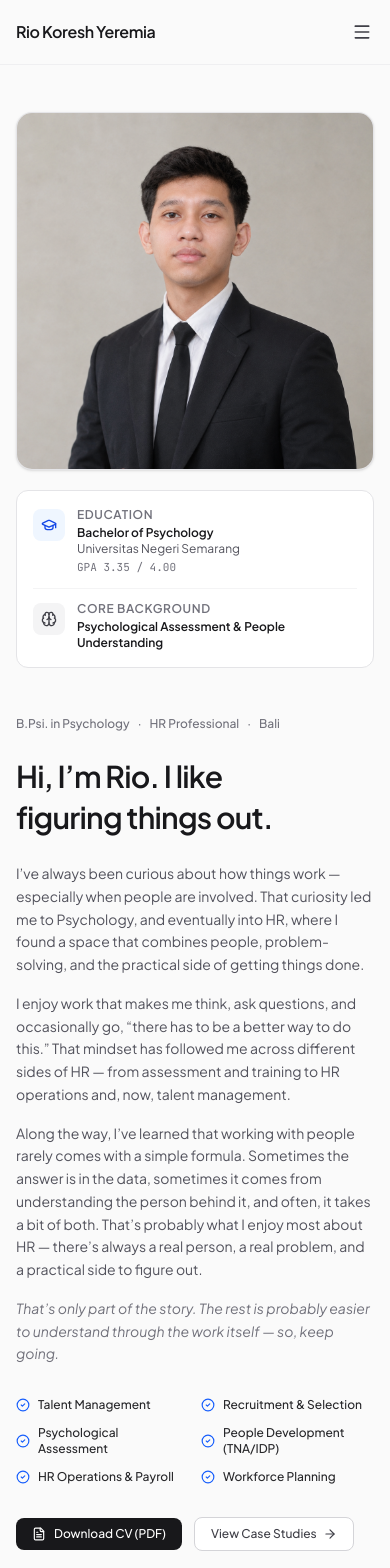
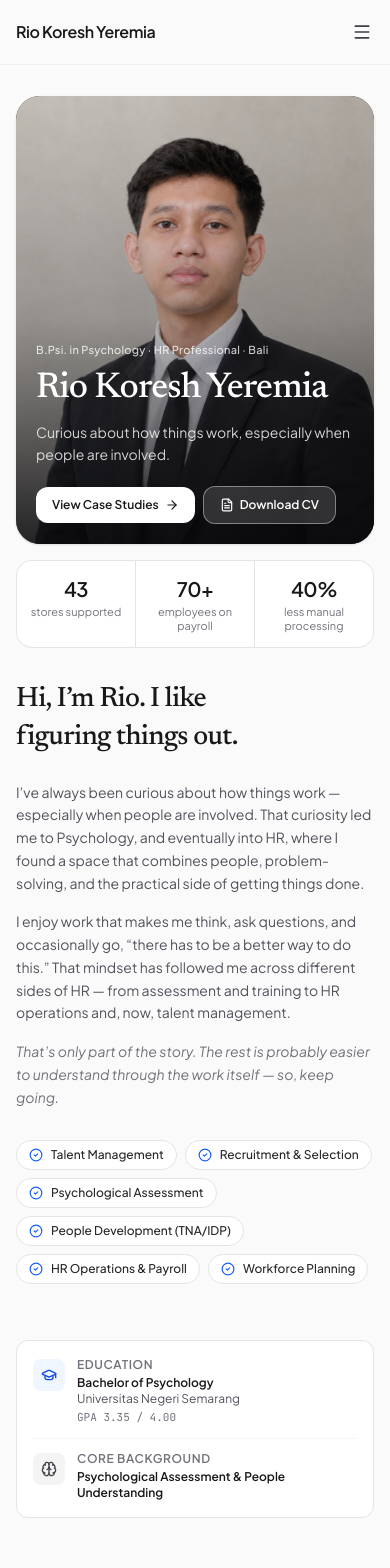
Before and after one commit to siagianrio10-cell/rio-koresh-portfolio, a React (Vite) app: page / in a window 390 px wide. Shown: the top 1568 px of the page. Built offline with nearby package versions, Linux system fonts and the light colour scheme.

Commit message:
Update AboutSection.tsx

```diff
--- a/src/components/AboutSection.tsx
+++ b/src/components/AboutSection.tsx
@@ -23,13 +23,92 @@ export const AboutSection: React.FC<AboutSectionProps> = ({
   return (
     <section
       id="about"
-      className="pt-28 sm:pt-32 pb-20 sm:pb-24 border-b border-zinc-200/80 bg-[#FAFAFA]"
+      className="pt-24 sm:pt-32 pb-16 sm:pb-24 border-b border-zinc-200/80 bg-[#FAFAFA]"
     >
-      <div className="max-w-7xl mx-auto px-4 sm:px-6 lg:px-8 space-y-12">
-        <div className="grid grid-cols-1 lg:grid-cols-12 gap-12 items-start">
+      <div className="max-w-7xl mx-auto px-4 sm:px-6 lg:px-8 space-y-8 lg:space-y-12">
+        {/* ---------- Mobile / tablet hero (hidden on desktop) ---------- */}
+        <div className="lg:hidden space-y-4">
+          <div className="relative h-[28rem] sm:h-[34rem] rounded-3xl overflow-hidden bg-zinc-800 shadow-sm">
+            {!imageError && (
+              <img
+                src={imgSrc}
+                alt={`${PROFILE.name} - ${PROFILE.title}`}
+                referrerPolicy="no-referrer"
+                onError={() => {
+                  if (imgSrc !== PROFILE.fallbackAvatar) {
+                    setImgSrc(PROFILE.fallbackAvatar);
+                  } else {
+                    setImageError(true);
+                  }
+                }}
+                className="absolute inset-0 w-full h-full object-cover object-top"
+              />
+            )}
+
+            {/* Dark fade so the text stays readable */}
+            <div className="absolute inset-0 bg-gradient-to-t from-zinc-950/85 via-zinc-950/25 to-transparent" />
+
+            <div className="absolute inset-x-0 bottom-0 p-5 sm:p-8 space-y-3">
+              <div className="text-[11px] sm:text-xs font-medium text-white/80 tracking-wide">
+                B.Psi. in Psychology · HR Professional · Bali
+              </div>
+
+              <h1 className="font-serif text-4xl sm:text-5xl font-medium tracking-tight text-white leading-[1.05]">
+                {PROFILE.name}
+              </h1>
+
+              <p className="text-sm text-white/80 leading-relaxed max-w-xs sm:max-w-md">
+                Curious about how things work, especially when people are involved.
+              </p>
+
+              <div className="flex items-center gap-2 pt-2">
+                <button
+                  onClick={onExploreProjects}
+                  className="inline-flex items-center justify-center gap-1.5 px-4 py-2.5 text-xs font-semibold text-zinc-900 bg-white rounded-xl active:bg-zinc-100 transition-colors cursor-pointer"
+                >
+                  <span>View Case Studies</span>
+                  <ArrowRight className="w-3.5 h-3.5" />
+                </button>
+
+                <a
+                  href={PROFILE.cvUrl}
+                  download="Rio_Koresh_Yeremia_CV.pdf"
+                  target="_blank"
+                  rel="noreferrer"
+                  className="inline-flex items-center justify-center gap-1.5 px-4 py-2.5 text-xs font-semibold text-white bg-white/15 border border-white/40 backdrop-blur-sm rounded-xl active:bg-white/25 transition-colors cursor-pointer"
+                >
+                  <FileText className="w-3.5 h-3.5" />
+                  <span>Download CV</span>
+                </a>
+              </div>
+            </div>
+          </div>
+
+          {/* Key numbers, taken from the work experience entries */}
+          <div className="grid grid-cols-3 gap-px bg-zinc-200 border border-zinc-200 rounded-2xl overflow-hidden">
+            {[
+              { value: "43", label: "stores supported" },
+              { value: "70+", label: "employees on payroll" },
+              { value: "40%", label: "less manual processing" },
+            ].map((stat) => (
+              <div key={stat.label} className="bg-white px-2 py-3.5 text-center">
+                <div className="text-xl font-semibold tracking-tight text-zinc-900">
+                  {stat.value}
+                </div>
+                <div className="mt-0.5 text-[11px] leading-tight text-zinc-500">
+                  {stat.label}
+                </div>
+              </div>
+            ))}
+          </div>
+        </div>
+
+        {/* ---------- Main grid (desktop layout unchanged) ---------- */}
+        <div className="grid grid-cols-1 lg:grid-cols-12 gap-8 lg:gap-12 items-start">
           {/* Portrait & Credentials Column */}
-          <div className="lg:col-span-5 space-y-5">
-            <div className="relative mx-auto max-w-sm rounded-2xl overflow-hidden border border-zinc-200/90 shadow-sm bg-zinc-100 aspect-square">
+          <div className="order-2 lg:order-1 lg:col-span-5 space-y-5">
+            {/* Portrait: desktop only, phones use the hero above */}
+            <div className="hidden lg:block relative mx-auto max-w-sm rounded-2xl overflow-hidden border border-zinc-200/90 shadow-sm bg-zinc-100 aspect-square">
               {!imageError ? (
                 <img
                   src={imgSrc}
@@ -84,9 +163,9 @@ export const AboutSection: React.FC<AboutSectionProps> = ({
           </div>
 
           {/* Editorial Bio & Highlights */}
-          <div className="lg:col-span-7 space-y-6">
-            {/* Kicker (from previous hero) */}
-            <div className="flex flex-wrap items-center gap-2 text-xs text-zinc-500 font-medium">
+          <div className="order-1 lg:order-2 lg:col-span-7 space-y-6">
+            {/* Kicker: desktop only, phones show it in the hero */}
+            <div className="hidden lg:flex flex-wrap items-center gap-2 text-xs text-zinc-500 font-medium">
               <span>B.Psi. in Psychology</span>
               <span aria-hidden="true">·</span>
               <span>HR Professional</span>
@@ -94,7 +173,7 @@ export const AboutSection: React.FC<AboutSectionProps> = ({
               <span>Bali</span>
             </div>
 
-            <h2 className="text-3xl sm:text-4xl font-semibold tracking-tight text-zinc-900 leading-snug">
+            <h2 className="font-serif text-[1.75rem] sm:text-4xl font-medium sm:font-semibold tracking-tight text-zinc-900 leading-snug">
               Hi, I’m Rio. I like figuring things out.
             </h2>
 
@@ -105,7 +184,8 @@ export const AboutSection: React.FC<AboutSectionProps> = ({
               <p>
                 I enjoy work that makes me think, ask questions, and occasionally go, “there has to be a better way to do this.” That mindset has followed me across different sides of HR — from assessment and training to HR operations and, now, talent management.
               </p>
-              <p>
+              {/* Shorter on phones: the third paragraph shows from tablet up */}
+              <p className="hidden sm:block">
                 Along the way, I’ve learned that working with people rarely comes with a simple formula. Sometimes the answer is in the data, sometimes it comes from understanding the person behind it, and often, it takes a bit of both. That’s probably what I enjoy most about HR — there’s always a real person, a real problem, and a practical side to figure out.
               </p>
               <p className="italic text-zinc-500">
@@ -113,8 +193,8 @@ export const AboutSection: React.FC<AboutSectionProps> = ({
               </p>
             </div>
 
-            {/* Core Practice Highlights */}
-            <div className="grid grid-cols-2 sm:grid-cols-3 gap-3 pt-2">
+            {/* Core Practice Highlights: chips on phones, grid from tablet up */}
+            <div className="flex flex-wrap gap-2 sm:grid sm:grid-cols-3 sm:gap-3 pt-2">
               {[
                 "Talent Management",
                 "Recruitment & Selection",
@@ -123,15 +203,18 @@ export const AboutSection: React.FC<AboutSectionProps> = ({
                 "HR Operations & Payroll",
                 "Workforce Planning",
               ].map((item, idx) => (
-                <div key={idx} className="flex items-center gap-2 text-xs font-medium text-zinc-800">
+                <div
+                  key={idx}
+                  className="flex items-center gap-2 text-xs font-medium text-zinc-800 px-3 py-1.5 rounded-full border border-zinc-200 bg-white sm:p-0 sm:border-0 sm:bg-transparent sm:rounded-none"
+                >
                   <CheckCircle2 className="w-3.5 h-3.5 text-blue-600 shrink-0" />
                   <span>{item}</span>
                 </div>
               ))}
             </div>
 
-            {/* Action Buttons */}
-            <div className="flex flex-wrap items-center gap-3 pt-2">
+            {/* Action Buttons: phones already have them in the hero */}
+            <div className="hidden sm:flex flex-wrap items-center gap-3 pt-2">
               <a
                 href={PROFILE.cvUrl}
                 download="Rio_Koresh_Yeremia_CV.pdf"
```
